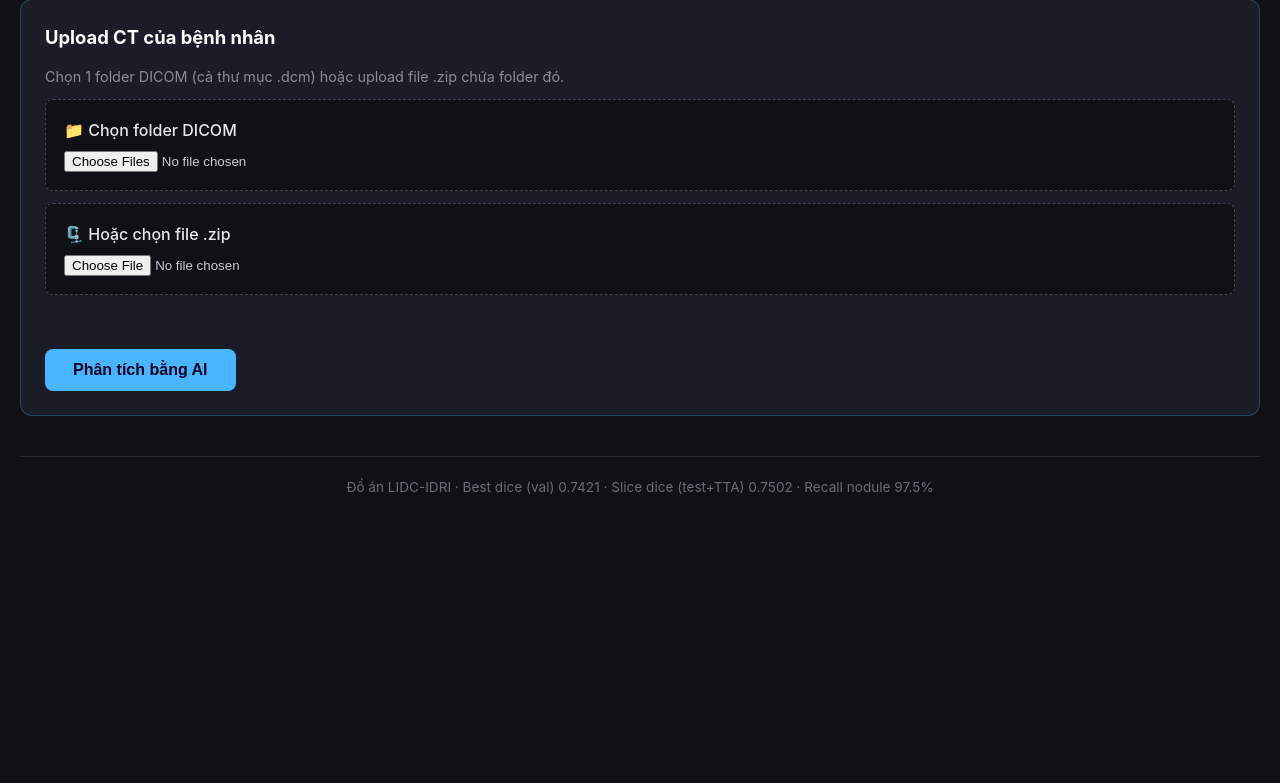
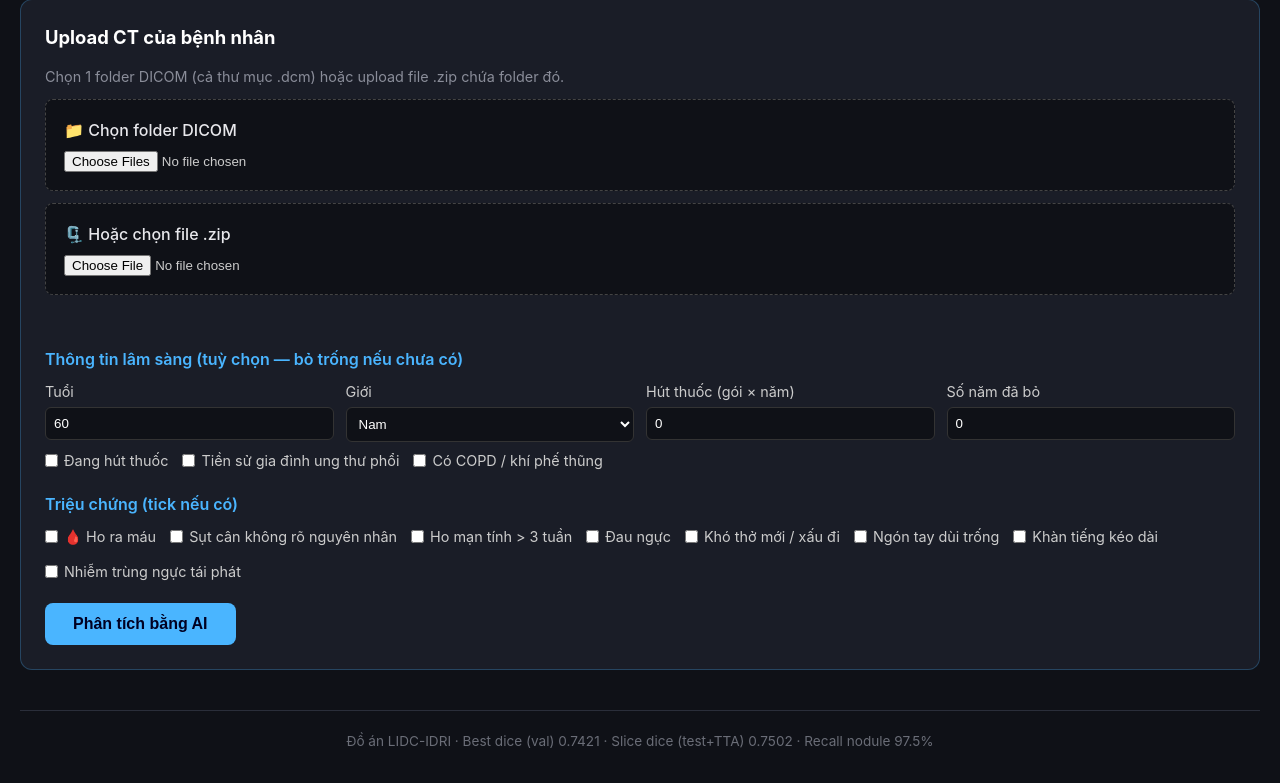
Before and after one commit to abcxyzawe/lidc-lung-nodule-ai, a FastAPI app: page / in a window 1280 px wide. Shown: the part 127-910 px from the top of the page. Before the commit the page ends 621 px from the top, so only its background shows below. Run offline with FastAPI, Linux system fonts and the light colour scheme.

Commit message:
Add clinical decision support: Brock + USPSTF + symptom checklist
- src/webapp/clinical.py: published formulas, no ML training needed
  * Brock parsimonious model (McWilliams NEJM 2013) - 4yr cancer probability
  * USPSTF 2021 screening eligibility (age 50-80, >=20 pack-years, quit <15y)
  * NICE/BTS symptom-weighted concern (hemoptysis = high red flag)
  * Auto-detect nodule type (solid/part-solid/non-solid) from mean HU
  * Auto-detect upper-lobe location from z-position
- index.html: patient info form (age, sex, smoking, family hx, COPD,
  8 symptom checkboxes)
- result.html: USPSTF banner, symptom banner, Brock 4-yr column per nodule
- Verified Brock against NEJM example: 8mm solid 65y female fam-hx -> 6.1%

Co-Authored-By: Claude Opus 4.7 (1M context) <noreply@anthropic.com>

```diff
--- a/src/webapp/app.py
+++ b/src/webapp/app.py
@@ -12,7 +12,7 @@ import zipfile
 from contextlib import asynccontextmanager
 from pathlib import Path
 
-from fastapi import FastAPI, File, HTTPException, Request, UploadFile
+from fastapi import FastAPI, File, Form, HTTPException, Request, UploadFile
 from fastapi.responses import HTMLResponse, JSONResponse, RedirectResponse, StreamingResponse
 from fastapi.staticfiles import StaticFiles
 from fastapi.templating import Jinja2Templates
@@ -26,6 +26,14 @@ from predict import (
     read_dicom_series,
     render_3d_html,
     segment_lung,
+)
+from clinical import (
+    brock_band,
+    brock_probability,
+    detect_nodule_type_from_hu,
+    is_upper_lobe,
+    symptom_concern,
+    uspstf_eligible,
 )
 
 
@@ -92,7 +100,8 @@ def _emit(case_id: str, pct: int, msg: str):
     print(f"[{case_id}] {pct}% {msg}", flush=True)
 
 
-def _do_analyze(work: Path, dcm_paths: list, case_id: str, case_label: str):
+def _do_analyze(work: Path, dcm_paths: list, case_id: str, case_label: str,
+                patient: dict):
     """Heavy synchronous work — runs in a thread to keep event loop free."""
     try:
         _emit(case_id, 5, f"Bắt đầu xử lý {len(dcm_paths)} file DICOM")
@@ -125,6 +134,29 @@ def _do_analyze(work: Path, dcm_paths: list, case_id: str, case_label: str):
         n_med = sum(1 for n in nodules if n.get("risk_combined") == "medium")
         _emit(case_id, 90, f"Phân loại nguy cơ ({t['malignancy']:.1f}s) — {n_high} cao, {n_med} trung bình")
 
+        # Brock per nodule + USPSTF + symptoms
+        t0 = time.time()
+        n_total = vol.shape[0]
+        for n in nodules:
+            n["nodule_type"] = detect_nodule_type_from_hu(vol, n["bbox_zyx_voxel"], labeled, n["id"])
+            n["upper_lobe"] = is_upper_lobe(n["centroid_zyx_voxel"][0], n_total)
+            n["brock_prob"] = brock_probability(
+                age=patient["age"], sex=patient["sex"],
+                family_hx=patient["family_hx"], emphysema=patient["emphysema"],
+                size_mm=n["diameter_mm"], nodule_type=n["nodule_type"],
+                upper_lobe=n["upper_lobe"], count=len(nodules),
+                spiculated=False,
+            )
+            n["brock_band"] = brock_band(n["brock_prob"])
+        clinical = {
+            "patient": patient,
+            "uspstf": uspstf_eligible(patient["age"], patient["pack_years"],
+                                      patient["currently_smoking"], patient["years_since_quit"]),
+            "symptoms": symptom_concern(patient.get("symptoms", {})),
+        }
+        t["clinical"] = time.time() - t0
+        _emit(case_id, 94, f"Tính Brock + USPSTF + symptoms ({t['clinical']:.2f}s)")
+
         t0 = time.time()
         html_3d = render_3d_html(
             lung, pred, voxel_sp, labeled, nodules,
@@ -145,6 +177,7 @@ def _do_analyze(work: Path, dcm_paths: list, case_id: str, case_label: str):
             "lung_voxels": int(lung.sum()),
             "pred_voxels": int(pred.sum()),
             "nodules": nodules,
+            "clinical": clinical,
             "timing_sec": {k: float(v) for k, v in t.items()},
         }
         (case_dir / "meta.json").write_text(json.dumps(meta, indent=2), encoding="utf-8")
@@ -158,7 +191,24 @@ def _do_analyze(work: Path, dcm_paths: list, case_id: str, case_label: str):
 
 
 @app.post("/analyze")
-async def analyze(files: list[UploadFile] = File(...)):
+async def analyze(
+    files: list[UploadFile] = File(...),
+    age: int = Form(60),
+    sex: str = Form("male"),
+    pack_years: float = Form(0),
+    currently_smoking: bool = Form(False),
+    years_since_quit: int = Form(0),
+    family_hx: bool = Form(False),
+    emphysema: bool = Form(False),
+    sym_hemoptysis: bool = Form(False),
+    sym_weight_loss: bool = Form(False),
+    sym_clubbing: bool = Form(False),
+    sym_hoarseness: bool = Form(False),
+    sym_cough: bool = Form(False),
+    sym_chest_pain: bool = Form(False),
+    sym_dyspnea: bool = Form(False),
+    sym_recurrent_infection: bool = Form(False),
+):
     """Save upload, schedule analysis in a thread, return case_id immediately."""
     case_id = time.strftime("%Y%m%d-%H%M%S") + "-" + uuid.uuid4().hex[:6]
     work = UPLOADS_DIR / case_id
@@ -189,10 +239,22 @@ async def analyze(files: list[UploadFile] = File(...)):
         shutil.rmtree(work, ignore_errors=True)
         raise HTTPException(status_code=400, detail="Không tìm thấy file DICOM trong upload.")
 
+    patient = {
+        "age": int(age), "sex": sex,
+        "pack_years": float(pack_years),
+        "currently_smoking": bool(currently_smoking),
+        "years_since_quit": int(years_since_quit),
+        "family_hx": bool(family_hx), "emphysema": bool(emphysema),
+        "symptoms": {
+            "hemoptysis": sym_hemoptysis, "weight_loss": sym_weight_loss,
+            "clubbing": sym_clubbing, "hoarseness": sym_hoarseness,
+            "cough": sym_cough, "chest_pain": sym_chest_pain,
+            "dyspnea": sym_dyspnea, "recurrent_infection": sym_recurrent_infection,
+        },
+    }
+
     _emit(case_id, 1, f"Upload xong ({len(dcm_paths)} file). Đang chờ AI...")
-    # Run in background — fire-and-forget. We respond immediately so the browser
-    # can subscribe to /events/{case_id} for live progress.
-    asyncio.create_task(asyncio.to_thread(_do_analyze, work, dcm_paths, case_id, case_label))
+    asyncio.create_task(asyncio.to_thread(_do_analyze, work, dcm_paths, case_id, case_label, patient))
     return JSONResponse({"case_id": case_id, "name": case_label, "n_dicoms": len(dcm_paths)})
 
 
--- /dev/null
+++ b/src/webapp/clinical.py
@@ -0,0 +1,161 @@
+"""Clinical decision support tools — published formulas, no ML training.
+
+Implements:
+  - Brock model (McWilliams NEJM 2013) — 4-year cancer probability per nodule
+  - USPSTF 2021 lung cancer screening eligibility
+  - NICE/BTS symptom concern level
+  - Nodule type inference (solid / part-solid / non-solid) from CT HU
+  - Upper-lobe location from z-position
+"""
+import math
+from typing import Optional
+
+import numpy as np
+
+
+# ---------- Brock parsimonious model (NEJM 2013 Appendix Table S2) ----------
+
+_BROCK = dict(
+    intercept=-6.7892,
+    age_coef=0.0287,           # per year, centered at 62
+    age_center=62,
+    female_coef=0.6011,
+    family_hx_coef=0.2961,
+    emphysema_coef=0.2953,
+    size_coef=-5.3854,         # multiplied by ((size_mm/10)^-0.5 - 1.58113883)
+    size_const=1.58113883,
+    type_coef=-0.1466,         # multiplied by type_code (solid=0, non-solid=1, part-solid=2)
+    upper_lobe_coef=0.6581,
+    count_coef=-0.0824,
+    spiculation_coef=0.7729,
+)
+
+
+def brock_probability(age: int, sex: str, family_hx: bool, emphysema: bool,
+                      size_mm: float, nodule_type: str, upper_lobe: bool,
+                      count: int, spiculated: bool) -> float:
+    """Brock parsimonious model → P(nodule is malignant within ~4 years), 0..1.
+
+    Validated AUC 0.970 in PanCan Early Detection Study.
+    """
+    type_code = {"solid": 0, "non-solid": 1, "part-solid": 2}.get(nodule_type, 0)
+    size_term = (max(size_mm, 1.0) / 10) ** -0.5 - _BROCK["size_const"]
+    log_odds = (
+        _BROCK["intercept"]
+        + _BROCK["age_coef"] * (age - _BROCK["age_center"])
+        + (_BROCK["female_coef"] if sex == "female" else 0)
+        + (_BROCK["family_hx_coef"] if family_hx else 0)
+        + (_BROCK["emphysema_coef"] if emphysema else 0)
+        + _BROCK["size_coef"] * size_term
+        + _BROCK["type_coef"] * type_code
+        + (_BROCK["upper_lobe_coef"] if upper_lobe else 0)
+        + _BROCK["count_coef"] * max(count, 1)
+        + (_BROCK["spiculation_coef"] if spiculated else 0)
+    )
+    # Numerically-stable sigmoid
+    if log_odds >= 0:
+        return 1.0 / (1.0 + math.exp(-log_odds))
+    e = math.exp(log_odds)
+    return e / (1.0 + e)
+
+
+def brock_band(prob: float) -> str:
+    """Convert Brock probability to clinical action band (PanCan thresholds)."""
+    if prob < 0.05: return "low"        # <5%   — annual LDCT
+    if prob < 0.10: return "medium"     # 5-10% — 3-month follow-up
+    return "high"                        # >10%  — PET-CT / biopsy
+
+
+# ---------- USPSTF 2021 screening eligibility ----------
+
+def uspstf_eligible(age: int, pack_years: float,
+                    currently_smoking: bool, years_since_quit: int) -> dict:
+    """USPSTF 2021 grade B: age 50-80, ≥20 pack-years, current or quit <15 yrs."""
+    reasons_fail = []
+    if not (50 <= age <= 80):
+        reasons_fail.append(f"tuổi {age} ngoài khoảng 50-80")
+    if pack_years < 20:
+        reasons_fail.append(f"chỉ {pack_years:.0f} gói-năm (cần ≥20)")
+    if not currently_smoking and years_since_quit > 15:
+        reasons_fail.append(f"đã bỏ thuốc {years_since_quit} năm (giới hạn 15)")
+    eligible = len(reasons_fail) == 0
+    if eligible:
+        msg = (f"Đủ điều kiện tầm soát LDCT hằng năm "
+               f"({pack_years:.0f} gói-năm, "
+               f"{'đang hút' if currently_smoking else f'bỏ {years_since_quit} năm'})")
+    else:
+        msg = "Không nằm trong nhóm tầm soát: " + ", ".join(reasons_fail)
+    return {"eligible": eligible, "message": msg}
+
+
+# ---------- Symptom-based concern (NICE NG12 + BTS) ----------
+
+_SYMPTOM_LIST = [
+    ("hemoptysis",  "Ho ra máu",                     "high"),
+    ("weight_loss", "Sụt cân không rõ nguyên nhân",  "medium"),
+    ("clubbing",    "Ngón tay dùi trống",            "medium"),
+    ("hoarseness",  "Khàn tiếng kéo dài",            "medium"),
+    ("cough",       "Ho mạn tính > 3 tuần",          "low"),
+    ("chest_pain",  "Đau ngực",                      "low"),
+    ("dyspnea",     "Khó thở mới / xấu đi",          "low"),
+    ("recurrent_infection", "Nhiễm trùng ngực tái phát", "low"),
+]
+
+
+def symptom_concern(symptoms: dict) -> dict:
+    """Aggregate symptom checklist into a concern level + active list."""
+    active = []
+    has_high = False; n_med = 0; n_low = 0
+    for key, label, weight in _SYMPTOM_LIST:
+        if symptoms.get(key):
+            active.append({"key": key, "label": label, "weight": weight})
+            if weight == "high": has_high = True
+            elif weight == "medium": n_med += 1
+            elif weight == "low": n_low += 1
+    if has_high:
+        level = "high"
+        msg = "⚠ Triệu chứng red-flag — NICE khuyến cáo chuyển khám trong 2 tuần"
+    elif n_med >= 1 or n_low >= 2:
+        level = "medium"
+        msg = "Có nhiều triệu chứng — nên khám chuyên khoa hô hấp"
+    elif n_low >= 1:
+        level = "low"
+        msg = "Có triệu chứng nhẹ — theo dõi"
+    else:
+        level = "low"
+        msg = "Không có triệu chứng đáng kể"
+    return {"level": level, "message": msg, "active": active, "count": len(active)}
+
+
+# ---------- Image-derived features used by Brock ----------
+
+def detect_nodule_type_from_hu(volume_hu: np.ndarray, bbox_zyx: list,
+                               labeled_pred: Optional[np.ndarray] = None,
+                               nodule_id: Optional[int] = None) -> str:
+    """Estimate nodule density type from mean HU inside the predicted mask.
+
+    Solid:      mean > -100 HU (soft-tissue density)
+    Part-solid: -600 to -100 HU
+    Non-solid (ground-glass): mean < -600 HU
+    """
+    zmin, ymin, xmin, zmax, ymax, xmax = bbox_zyx
+    crop = volume_hu[zmin:zmax, ymin:ymax, xmin:xmax].astype(np.float32)
+    if labeled_pred is not None and nodule_id is not None:
+        m = (labeled_pred[zmin:zmax, ymin:ymax, xmin:xmax] == nodule_id)
+        if m.any():
+            crop = crop[m]
+    if crop.size == 0:
+        return "solid"
+    mean_hu = float(crop.mean())
+    if mean_hu > -100: return "solid"
+    if mean_hu > -600: return "part-solid"
+    return "non-solid"
+
+
+def is_upper_lobe(centroid_z: float, total_slices: int) -> bool:
+    """Upper lobe if centroid in upper half of volume.
+
+    LIDC preprocess sorts slices by ascending ImagePositionPatient[2] —
+    higher z = more cranial = upper lobe.
+    """
+    return (centroid_z / max(total_slices, 1)) > 0.5
--- a/src/webapp/static/style.css
+++ b/src/webapp/static/style.css
@@ -163,6 +163,26 @@ small.dim { display: block; color: #8a8d99; font-size: 0.85em; }
 .big.risk-medium { color: #ffd166 !important; }
 .big.risk-high   { color: #ff8080 !important; }
 
+/* Patient form */
+.form-section { color: #4ab5ff; margin: 20px 0 10px; font-size: 1em; font-weight: 600; }
+.form-grid { display: grid; grid-template-columns: repeat(auto-fit, minmax(180px, 1fr)); gap: 12px; }
+.form-grid label, .checks label { display: block; color: #ccc; font-size: 0.9em; }
+.form-grid input, .form-grid select {
+  width: 100%; padding: 8px; background: #0f1117; color: #fff;
+  border: 1px solid #333; border-radius: 6px; margin-top: 4px;
+}
+.checks { display: flex; flex-wrap: wrap; gap: 14px; margin: 8px 0; }
+.checks label { display: inline-flex; align-items: center; gap: 6px; cursor: pointer; }
+
+/* Brock badges */
+.brock-pill {
+  display: inline-block; padding: 2px 8px; border-radius: 10px;
+  font-size: 0.8em; font-weight: 700;
+}
+.brock-low    { background: #1e4d2b; color: #8fffa1; }
+.brock-medium { background: #4d3a1e; color: #ffd166; }
+.brock-high   { background: #4d1e1e; color: #ff8080; }
+
 footer {
   margin-top: 40px;
   padding-top: 20px;
--- a/src/webapp/templates/index.html
+++ b/src/webapp/templates/index.html
@@ -27,6 +27,44 @@
         <input type="file" id="files-zip" accept=".zip">
       </label>
       <p id="file-summary" class="file-summary"></p>
+
+      <h3 class="form-section">Thông tin lâm sàng (tuỳ chọn — bỏ trống nếu chưa có)</h3>
+      <div class="form-grid">
+        <label>Tuổi
+          <input type="number" id="age" name="age" value="60" min="18" max="100">
+        </label>
+        <label>Giới
+          <select id="sex" name="sex">
+            <option value="male">Nam</option>
+            <option value="female">Nữ</option>
+          </select>
+        </label>
+        <label>Hút thuốc (gói × năm)
+          <input type="number" id="pack_years" name="pack_years" value="0" min="0" max="120" step="0.5">
+        </label>
+        <label>Số năm đã bỏ
+          <input type="number" id="years_since_quit" name="years_since_quit" value="0" min="0" max="80">
+        </label>
+      </div>
+
+      <div class="checks">
+        <label><input type="checkbox" id="currently_smoking" name="currently_smoking"> Đang hút thuốc</label>
+        <label><input type="checkbox" id="family_hx" name="family_hx"> Tiền sử gia đình ung thư phổi</label>
+        <label><input type="checkbox" id="emphysema" name="emphysema"> Có COPD / khí phế thũng</label>
+      </div>
+
+      <h3 class="form-section">Triệu chứng (tick nếu có)</h3>
+      <div class="checks">
+        <label><input type="checkbox" name="sym_hemoptysis"> 🩸 Ho ra máu</label>
+        <label><input type="checkbox" name="sym_weight_loss"> Sụt cân không rõ nguyên nhân</label>
+        <label><input type="checkbox" name="sym_cough"> Ho mạn tính &gt; 3 tuần</label>
+        <label><input type="checkbox" name="sym_chest_pain"> Đau ngực</label>
+        <label><input type="checkbox" name="sym_dyspnea"> Khó thở mới / xấu đi</label>
+        <label><input type="checkbox" name="sym_clubbing"> Ngón tay dùi trống</label>
+        <label><input type="checkbox" name="sym_hoarseness"> Khàn tiếng kéo dài</label>
+        <label><input type="checkbox" name="sym_recurrent_infection"> Nhiễm trùng ngực tái phát</label>
+      </div>
+
       <button type="submit" id="submit-btn">Phân tích bằng AI</button>
     </form>
 
@@ -98,6 +136,15 @@ document.getElementById("upload-form").onsubmit = (e) => {
   for (const f of dirInput.files) fd.append("files", f, f.webkitRelativePath || f.name);
   for (const f of zipInput.files) fd.append("files", f);
   if (!fd.has("files")) { alert("Vui lòng chọn folder hoặc file .zip."); return; }
+  // Append all form fields explicitly
+  document.querySelectorAll("#upload-form input, #upload-form select").forEach(el => {
+    if (el.type === "file") return;
+    if (el.type === "checkbox") {
+      if (el.checked) fd.append(el.name, "true");
+    } else if (el.name) {
+      fd.append(el.name, el.value);
+    }
+  });
   document.getElementById("submit-btn").disabled = true;
   document.getElementById("progress").classList.remove("hidden");
   while (progLog.firstChild) progLog.removeChild(progLog.firstChild);
```
Also changed, not shown: src/webapp/templates/result.html (+45 -9 lines).
